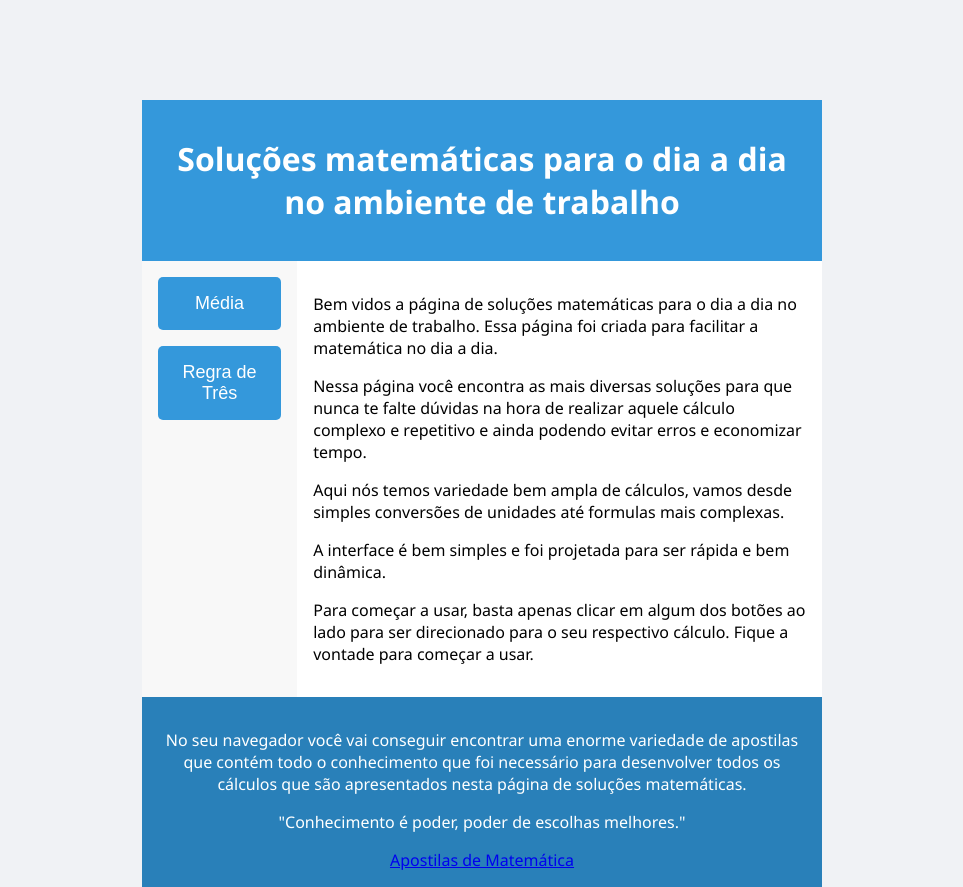
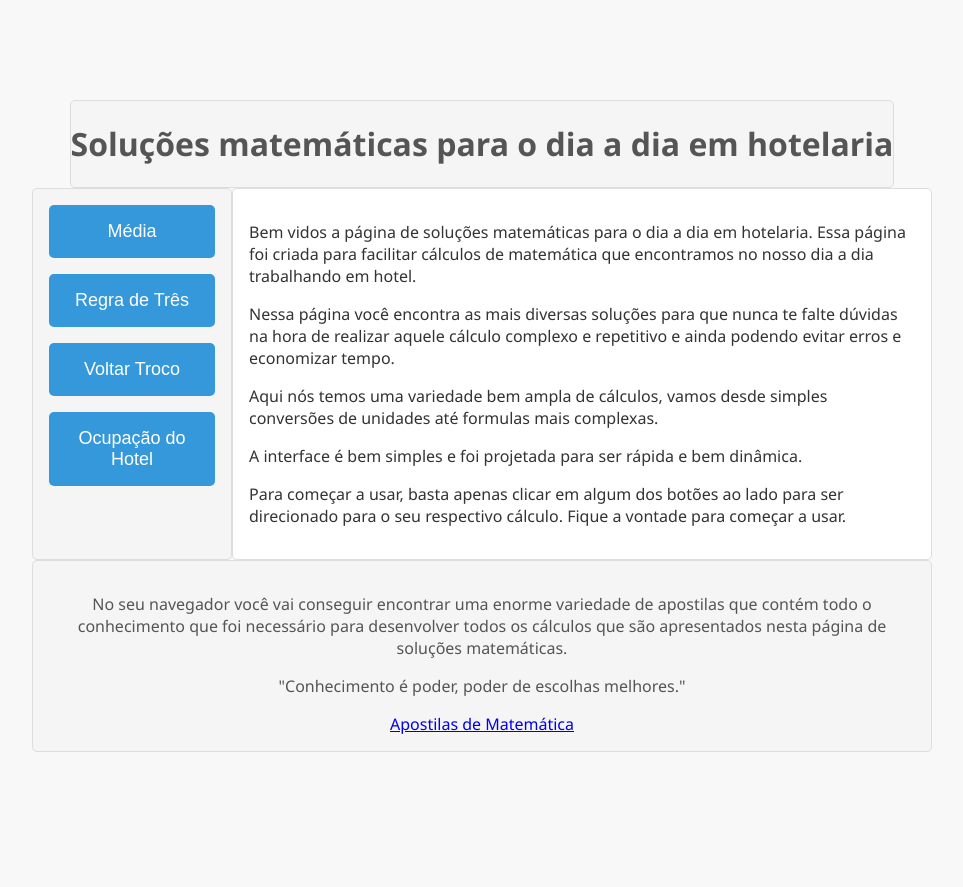
Before and after one commit to yuri-evangelista-vieira/matematicaNoDiaADia, a plain HTML site: page PaginaInicial/inicio.html in a window 1280 px wide. Shown: the whole page, without its empty margins (158-1121 px from the left). After the commit the page ends 800 px from the top, so only its background shows below. Drawn offline with Linux system fonts and the light colour scheme.

Commit message:
A principal alteração foi com relação ao objetivo do projeto, que antes era uma página de soluções matemáticas muito genérica, então eu decidi afunilar um pouquinho mais e colocar soluções matemáticas para recepcionistas de hotel terem uma facilidade maior nos seus cálculos do dia a dia.
Adicionei mais dois botões que serão os próximos cálculos que eu
vou adicionar.

Criei um arquivo js para calcular a largura que a minha sidebar
e da minha main-section somadas tem, para ajustar a largura do
meu header e do meu footer. Virando tudo um quadrado só. Que é o
que eu tenho em mente para esse projeto.

Outra alteração também foi que: o botão "Regra de Três" agora
tem vida.

Adicionei no inicio.js tudo para que o evento de click
redirecionasse o usuário até a página de cálculo da regra de
três.

E a última alteração feita por hora foi na minha folha de estilo
inicio.css que fiz algumas alterações de tema, para cores mais
suaves e agradáveis aos olhos.

```diff
--- /dev/null
+++ b/PaginaInicial/calcularLargura.js
@@ -0,0 +1,14 @@
+/**
+ *Descobrir qual é a largura da minha sidebar e da minha
+  main section para reajustar a largura do meu header e
+  do meu footer.
+ */
+const sidebar = document.querySelector('.sidebar')
+const mainSection = document.querySelector('.main-section')
+
+const larguraSidebar = sidebar.offsetWidth;
+const larguraMainSection = mainSection.offsetWidth;
+
+const larguraTotal = larguraMainSection + larguraSidebar;
+
+console.log('Largura total', larguraTotal, 'px')
--- a/PaginaInicial/inicio.css
+++ b/PaginaInicial/inicio.css
@@ -5,8 +5,9 @@
   body {
     margin: 0;
     padding: 0;
-    font-family: 'Segoe UI', Tahoma, Geneva, Verdana, sans-serif; /* Nova fonte */
-    background-color: #f0f2f5;
+    font-family: 'Segoe UI', Tahoma, Geneva, Verdana, sans-serif;
+    background-color: #f8f8f8;
+    color: #333;
   }
 
   .container {
@@ -14,25 +15,27 @@ body {
     flex-direction: column;
     justify-content: space-between;
     align-items: center;
-    margin: 100px 300px;
+    margin: 100px auto;
+    max-width: 900px;
     height: 550px;
   }
 
   header {
-    background-color: #3498db;
-    color: #fff;
-    padding: 1rem;
+    background-color: #f5f5f5;
+    color: #555;
+    padding: var();
     text-align: center;
+    border: 1px solid #ddd;
+    border-radius: 5px;
   }
 
   .content-wrapper {
     display: flex;
     justify-content: space-between;
-    width: 100%;
   }
 
   .sidebar {
-    background-color: #f8f8f8;
+    background-color: #f5f5f5;
     padding: 1rem;
     flex: 1;
     display: flex;
@@ -40,6 +43,8 @@ header {
     align-items: center;
     width: 20%;
     max-width: 200px;
+    border: 1px solid #ddd;
+    border-radius: 5px;
   }
 
   .sidebar button {
@@ -64,12 +69,15 @@ header {
     padding: 1rem;
     flex: 4;
     overflow: auto;
+    border: 1px solid #ddd;
+    border-radius: 5px;
   }
 
   footer {
-    background-color: #2980b9;
-    color: #fff;
+    background-color: #f5f5f5;
+    color: #555;
     padding: 1rem;
     text-align: center;
-    width: 100%;
+    border: 1px solid #ddd;
+    border-radius: 5px;
   }
--- a/PaginaInicial/inicio.html
+++ b/PaginaInicial/inicio.html
@@ -13,8 +13,7 @@
     <div class="container">
         <header>
             <h1>
-                Soluções matemáticas para o dia a dia no ambiente de
-                trabalho
+                Soluções matemáticas para o dia a dia em hotelaria
             </h1>
         </header>
 
@@ -23,15 +22,18 @@
                 <nav>
                     <button id="botaoMedia">Média</button>
                     <button id="botaoRegraDeTres">Regra de Três</button>
+                    <button id="botaoVoltarTroco">Voltar Troco</button>
+                    <button id="botaoCalcularOcupacao">Ocupação do Hotel</button>
                 </nav>
             </div>
             <div class="main-section">
                 <section>
                     <p>
                         Bem vidos a página de soluções matemáticas para o dia
-                        a dia no ambiente de trabalho.
-                        Essa página foi criada para facilitar a matemática no
-                        dia a dia.
+                        a dia em hotelaria.
+                        Essa página foi criada para facilitar cálculos de
+                        matemática que encontramos no nosso dia a dia
+                        trabalhando em hotel.
                     </p>
                     <p>
                         Nessa página você encontra as mais diversas soluções
@@ -40,9 +42,9 @@
                         evitar  erros e economizar tempo.
                     </p>
                     <p>
-                        Aqui nós temos variedade bem ampla de cálculos, vamos
-                        desde simples conversões de unidades até formulas
-                        mais complexas.
+                        Aqui nós temos uma variedade bem ampla de cálculos,
+                        vamos desde simples conversões de unidades até
+                        formulas mais complexas.
                     </p>
                     <p>
                         A interface é bem simples e foi projetada para ser
@@ -69,16 +71,15 @@
                 "Conhecimento é poder, poder de escolhas melhores."
             </p>
 
-            <a href="https://www.google.com/search?q=apostila+matem%C3%A1t
-            ica+b%C3%A1sica+pdf+download&oq=apostila+matem%C3%A1tica+b%C3%
-            A1sica+pdf+download&aqs=chrome..69i57j33i160l2j33i22i29i30.787
-            0j0j7&sourceid=chrome&ie=UTF-8">
+            <a href="https://google.com.br/search?q=apostila%20matemática%
+            20básica%20pdf%20download">
                 Apostilas de Matemática
             </a>
         </footer>
     </div>
 
     <script src="inicio.js"></script>
+    <script src="calcularLargura.js"></script>
 </body>
 
 </html>
--- a/PaginaInicial/inicio.js
+++ b/PaginaInicial/inicio.js
@@ -1,13 +1,6 @@
-
-// Dar vida ao botão média, eu poderia criar uma função construtora
-// Do que eu precisaria para criar uma função que navega entre páginas.
-
-
-
+// Botão para navegar até a média
 
 const botaoMedia = document.getElementById('botaoMedia')
-const botaoRegraDeTres = document.getElementById('botaoRegraDeTres')
-
 
 function irParaMedia() {
     setTimeout(function(){
@@ -16,3 +9,17 @@ function irParaMedia() {
 }
 
 botaoMedia.addEventListener('click', irParaMedia);
+
+
+
+// Botão para navegar até a regra de três
+
+const botaoRegraDeTres = document.getElementById('botaoRegraDeTres')
+
+function irParaRegraDeTres() {
+    setTimeout(function() {
+        window.location.href = "../RegraDeTres/regraDeTres.html";
+    }, 400);
+}
+
+botaoRegraDeTres.addEventListener('click', irParaRegraDeTres)
```
Lines whose indentation alone changed are shown as unchanged.
